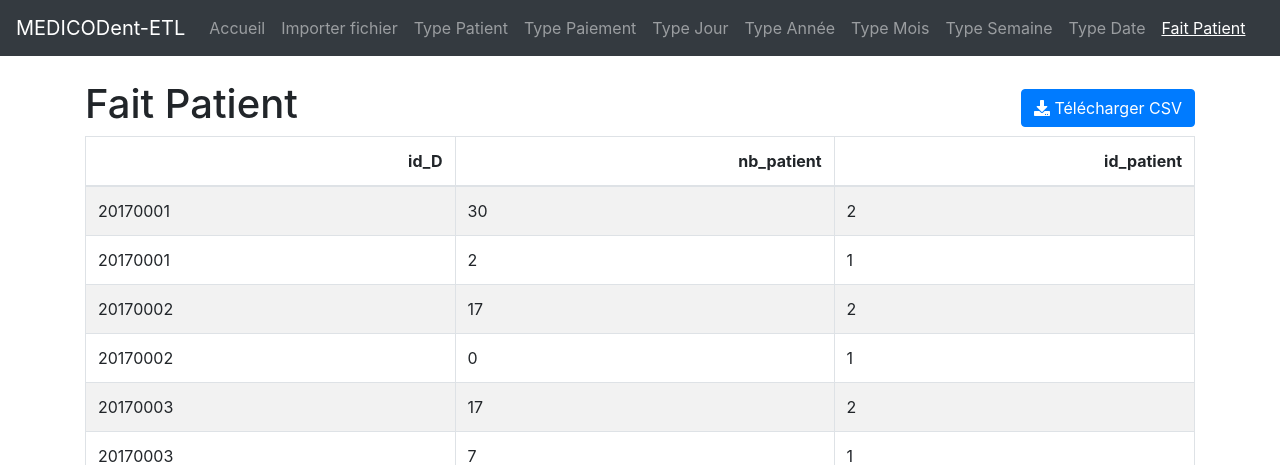
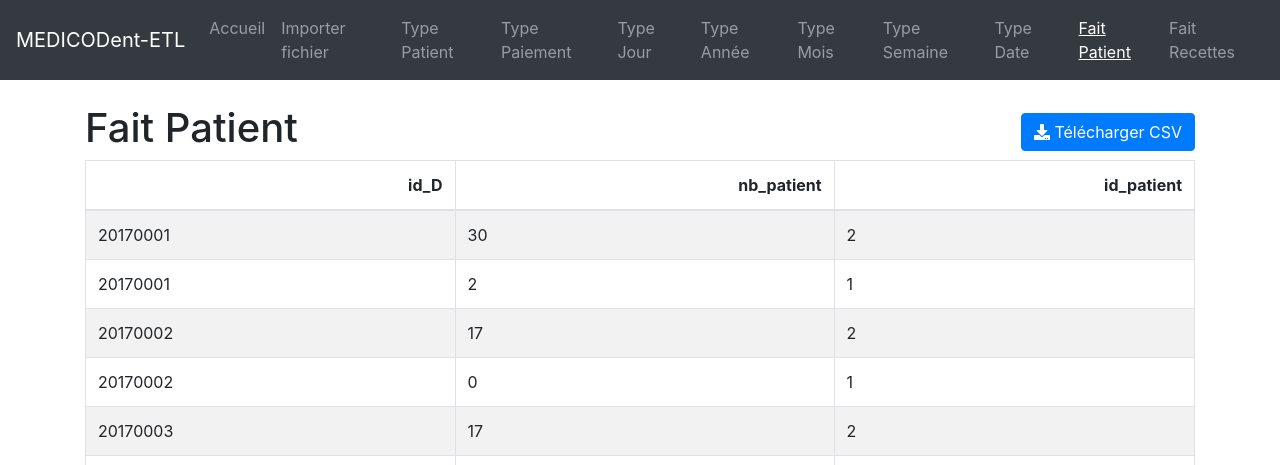
Before and after one commit to Ferdaousse24/MEDICODent-ETL, a Flask app: page /fait_patient in a window 1280 px wide. Shown: the top 465 px of the page. Run offline with Flask 3, Linux system fonts and the light colour scheme; some libraries are stand-ins or nearby versions.

Commit message:
ajout de la fonctionnalité ETL pour fait recettes

```diff
--- a/routes.py
+++ b/routes.py
@@ -2,7 +2,7 @@ from flask import Blueprint, render_template, request, redirect, url_for, flash,
 from werkzeug.utils import secure_filename
 import os
 from utils import (allowed_file, check_file_exists, generate_type_patient_csv, clear_tables, insert_csv_to_db, generate_type_paiement_csv, generate_type_jour_csv,
-generate_annee_csv, generate_mois_csv, generate_semaine_csv, generate_date_csv, generate_fait_patient_csv)
+generate_annee_csv, generate_mois_csv, generate_semaine_csv, generate_date_csv, generate_fait_patient_csv, generate_fait_recettes_csv)
 import pandas as pd
 
 
@@ -18,6 +18,7 @@ def index():
     file_exists_t_semaine = check_file_exists('bd_medical_table_t_semaine.csv')
     file_exists_t_date = check_file_exists('bd_medical_table_t_date.csv')
     file_exists_fait_patient = check_file_exists('bd_medical_table_fait_patient.csv')
+    file_exists_fait_recettes = check_file_exists('bd_medical_table_fait_recettes.csv')
     return render_template('index.html',
                            file_exists_type_patient=file_exists_type_patient,
                            file_exists_type_paiement=file_exists_type_paiement,
@@ -26,7 +27,8 @@ def index():
                            file_exists_t_mois=file_exists_t_mois,
                            file_exists_t_semaine=file_exists_t_semaine,
                            file_exists_t_date=file_exists_t_date,
-                           file_exists_fait_patient=file_exists_fait_patient)
+                           file_exists_fait_patient=file_exists_fait_patient,
+                           file_exists_fait_recettes=file_exists_fait_recettes)
 
 @main.route('/upload', methods=['GET', 'POST'])
 def upload_file():
@@ -58,6 +60,7 @@ def upload_file():
                 generate_semaine_csv(current_app.config['UPLOAD_FOLDER_OUT'])
                 generate_date_csv(filepath)
                 generate_fait_patient_csv(filepath)
+                generate_fait_recettes_csv(filepath)
 
                 # Vider les tables avant de charger les nouvelles données
                 clear_tables()
@@ -71,6 +74,7 @@ def upload_file():
                 insert_csv_to_db(os.path.join(current_app.config['UPLOAD_FOLDER_OUT'], 'bd_medical_table_t_semaine.csv'), 'table_t_semaine')
                 insert_csv_to_db(os.path.join(current_app.config['UPLOAD_FOLDER_OUT'], 'bd_medical_table_t_date.csv'), 'table_t_date', column_mapping={'id_jour': 'id_t_jour'})
                 insert_csv_to_db(os.path.join(current_app.config['UPLOAD_FOLDER_OUT'], 'bd_medical_table_fait_patient.csv'), 'faits_patient')
+                insert_csv_to_db(os.path.join(current_app.config['UPLOAD_FOLDER_OUT'], 'bd_medical_table_fait_recettes.csv'), 'faits_recettes')
 
 
                 # Message de réussite
@@ -89,10 +93,11 @@ def upload_file():
     file_exists_type_paiement = check_file_exists('bd_medical_table_type_paiement.csv')
     file_exists_type_jour = check_file_exists('bd_medical_table_type_jour.csv')
     file_exists_t_annee = check_file_exists('bd_medical_table_t_annee.csv')
-    file_exists_t_mois=check_file_exists('bd_medical_table_t_mois.csv')
+    file_exists_t_mois = check_file_exists('bd_medical_table_t_mois.csv')
     file_exists_t_semaine = check_file_exists('bd_medical_table_t_semaine.csv')
     file_exists_t_date = check_file_exists('bd_medical_table_t_date.csv')
     file_exists_fait_patient = check_file_exists('bd_medical_table_fait_patient.csv')
+    file_exists_fait_recettes = check_file_exists('bd_medical_table_fait_recettes.csv')
     return render_template('upload.html',
                            file_exists_type_patient=file_exists_type_patient,
                            file_exists_type_paiement=file_exists_type_paiement,
@@ -101,7 +106,8 @@ def upload_file():
                            file_exists_t_mois=file_exists_t_mois,
                            file_exists_t_semaine=file_exists_t_semaine,
                            file_exists_t_date=file_exists_t_date,
-                           file_exists_fait_patient=file_exists_fait_patient)
+                           file_exists_fait_patient=file_exists_fait_patient,
+                           file_exists_fait_recettes=file_exists_fait_recettes)
 
 @main.route('/download/<filename>')
 def download_file(filename):
@@ -121,7 +127,8 @@ def type_patient():
                                file_exists_t_mois=check_file_exists('bd_medical_table_t_mois.csv'),
                                file_exists_t_semaine=check_file_exists('bd_medical_table_t_semaine.csv'),
                                file_exists_t_date=check_file_exists('bd_medical_table_t_date.csv'),
-                               file_exists_fait_patient=check_file_exists('bd_medical_table_fait_patient.csv'))
+                               file_exists_fait_patient=check_file_exists('bd_medical_table_fait_patient.csv'),
+                               file_exists_fait_recettes=check_file_exists('bd_medical_table_fait_recettes.csv'))
     except Exception as e:
         flash(f'Une erreur est survenue: {e}', 'danger')
         return redirect(url_for('main.index'))
@@ -140,7 +147,8 @@ def type_paiement():
                                file_exists_t_mois=check_file_exists('bd_medical_table_t_mois.csv'),
                                file_exists_t_semaine=check_file_exists('bd_medical_table_t_semaine.csv'),
                                file_exists_t_date=check_file_exists('bd_medical_table_t_date.csv'),
-                               file_exists_fait_patient=check_file_exists('bd_medical_table_fait_patient.csv'))
+                               file_exists_fait_patient=check_file_exists('bd_medical_table_fait_patient.csv'),
+                               file_exists_fait_recettes=check_file_exists('bd_medical_table_fait_recettes.csv'))
     except Exception as e:
         flash(f'Une erreur est survenue: {e}', 'danger')
         return redirect(url_for('main.index'))
@@ -159,7 +167,8 @@ def type_jour():
                                file_exists_t_mois=check_file_exists('bd_medical_table_t_mois.csv'),
                                file_exists_t_semaine=check_file_exists('bd_medical_table_t_semaine.csv'),
                                file_exists_t_date=check_file_exists('bd_medical_table_t_date.csv'),
-                               file_exists_fait_patient=check_file_exists('bd_medical_table_fait_patient.csv'))
+                               file_exists_fait_patient=check_file_exists('bd_medical_table_fait_patient.csv'),
+                               file_exists_fait_recettes=check_file_exists('bd_medical_table_fait_recettes.csv'))
     except Exception as e:
         flash(f'Une erreur est survenue: {e}', 'danger')
         return redirect(url_for('main.index'))
@@ -178,7 +187,8 @@ def type_annee():
                                file_exists_t_mois=check_file_exists('bd_medical_table_t_mois.csv'),
                                file_exists_t_semaine=check_file_exists('bd_medical_table_t_semaine.csv'),
                                file_exists_t_date=check_file_exists('bd_medical_table_t_date.csv'),
-                               file_exists_fait_patient=check_file_exists('bd_medical_table_fait_patient.csv'))
+                               file_exists_fait_patient=check_file_exists('bd_medical_table_fait_patient.csv'),
+                               file_exists_fait_recettes=check_file_exists('bd_medical_table_fait_recettes.csv'))
     except Exception as e:
         flash(f'Une erreur est survenue: {e}', 'danger')
         return redirect(url_for('main.index'))
@@ -197,7 +207,8 @@ def type_mois():
                                file_exists_t_mois=True,
                                file_exists_t_semaine=check_file_exists('bd_medical_table_t_semaine.csv'),
                                file_exists_t_date=check_file_exists('bd_medical_table_t_date.csv'),
-                               file_exists_fait_patient=check_file_exists('bd_medical_table_fait_patient.csv'))
+                               file_exists_fait_patient=check_file_exists('bd_medical_table_fait_patient.csv'),
+                               file_exists_fait_recettes=check_file_exists('bd_medical_table_fait_recettes.csv'))
     except Exception as e:
         flash(f'Une erreur est survenue: {e}', 'danger')
         return redirect(url_for('main.index'))
@@ -216,7 +227,8 @@ def type_semaine():
                                file_exists_t_mois=check_file_exists('bd_medical_table_t_mois.csv'),
                                file_exists_t_semaine=True,
                                file_exists_t_date=check_file_exists('bd_medical_table_t_date.csv'),
-                               file_exists_fait_patient=check_file_exists('bd_medical_table_fait_patient.csv'))
+                               file_exists_fait_patient=check_file_exists('bd_medical_table_fait_patient.csv'),
+                               file_exists_fait_recettes=check_file_exists('bd_medical_table_fait_recettes.csv'))
     except Exception as e:
         flash(f'Une erreur est survenue: {e}', 'danger')
         return redirect(url_for('main.index'))
@@ -235,7 +247,8 @@ def type_date():
                                file_exists_t_mois=check_file_exists('bd_medical_table_t_mois.csv'),
                                file_exists_t_semaine=check_file_exists('bd_medical_table_t_semaine.csv'),
                                file_exists_t_date=True,
-                               file_exists_fait_patient=check_file_exists('bd_medical_table_fait_patient.csv'))
+                               file_exists_fait_patient=check_file_exists('bd_medical_table_fait_patient.csv'),
+                               file_exists_fait_recettes=check_file_exists('bd_medical_table_fait_recettes.csv'))
     except Exception as e:
         flash(f'Une erreur est survenue: {e}', 'danger')
         return redirect(url_for('main.index'))
@@ -254,7 +267,28 @@ def fait_patient():
                                file_exists_t_mois=check_file_exists('bd_medical_table_t_mois.csv'),
                                file_exists_t_semaine=check_file_exists('bd_medical_table_t_semaine.csv'),
                                file_exists_t_date=check_file_exists('bd_medical_table_t_date.csv'),
-                               file_exists_fait_patient=True)
+                               file_exists_fait_patient=True,
+                               file_exists_fait_recettes=check_file_exists('bd_medical_table_fait_recettes.csv'))
     except Exception as e:
         flash(f'Une erreur est survenue: {e}', 'danger')
         return redirect(url_for('main.index'))
+
+@main.route('/fait_recettes')
+def fait_recettes():
+    try:
+        csv_path = os.path.join(current_app.config['UPLOAD_FOLDER_OUT'], 'bd_medical_table_fait_recettes.csv')
+        df = pd.read_csv(csv_path, sep=';', quotechar='"')
+        table_html = df.to_html(classes='table table-striped table-bordered', index=False)
+        return render_template('fait_recettes.html', table=table_html,
+                               file_exists_type_patient=check_file_exists('bd_medical_table_type_patient.csv'),
+                               file_exists_type_paiement=check_file_exists('bd_medical_table_type_paiement.csv'),
+                               file_exists_type_jour=check_file_exists('bd_medical_table_type_jour.csv'),
+                               file_exists_t_annee=check_file_exists('bd_medical_table_t_annee.csv'),
+                               file_exists_t_mois=check_file_exists('bd_medical_table_t_mois.csv'),
+                               file_exists_t_semaine=check_file_exists('bd_medical_table_t_semaine.csv'),
+                               file_exists_t_date=check_file_exists('bd_medical_table_t_date.csv'),
+                               file_exists_fait_patient=check_file_exists('bd_medical_table_fait_patient.csv'),
+                               file_exists_fait_recettes=True)
+    except Exception as e:
+        flash(f'Une erreur est survenue: {e}', 'danger')
+        return redirect(url_for('main.index'))
--- a/templates/base.html
+++ b/templates/base.html
@@ -65,6 +65,9 @@
           <li class="nav-item">
             <a class="nav-link {% if request.path == '/fait_patient' %}active{% endif %} {% if not file_exists_fait_patient %}disabled{% endif %}" href="{% if file_exists_fait_patient %}{{ url_for('main.fait_patient') }}{% else %}#{% endif %}">Fait Patient</a>
           </li>
+          <li class="nav-item">
+            <a class="nav-link {% if request.path == '/fait_recettes' %}active{% endif %} {% if not file_exists_fait_recettes %}disabled{% endif %}" href="{% if file_exists_fait_recettes %}{{ url_for('main.fait_recettes') }}{% else %}#{% endif %}">Fait Recettes</a>
+          </li>
         </ul>
       </div>
     </nav>
```
Also changed, not shown: sql/medicodentetl.sql (+24 -0 lines), templates/fait_recettes.html (added, +13 -0 lines), utils.py (+70 -0 lines), uploads/out/bd_medical_table_fait_recettes.csv (added).
